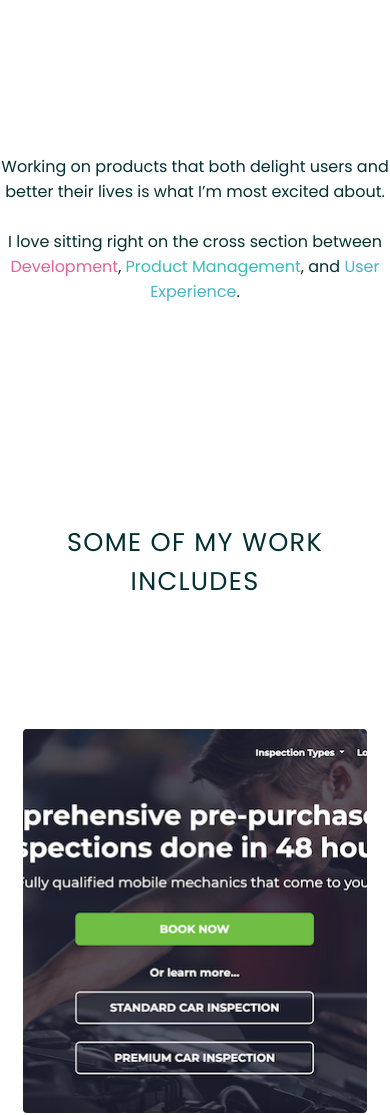
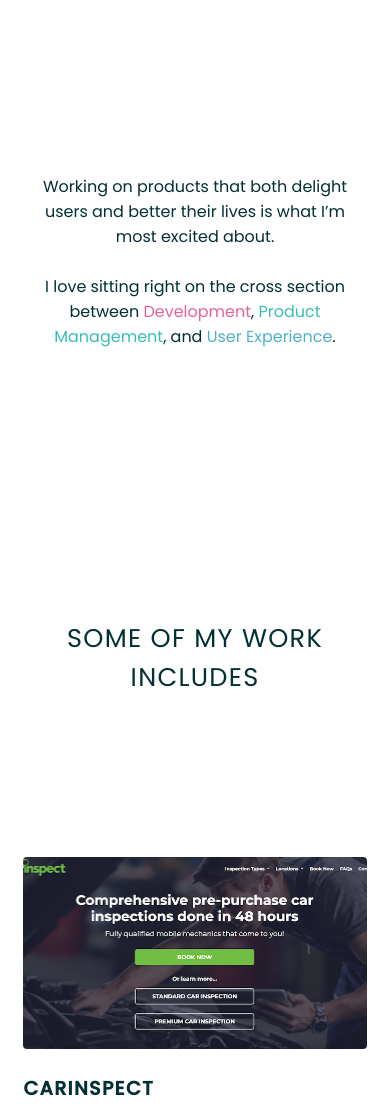
Before and after one commit to sheesh19/sheila-portfolio-white, a plain HTML site: page index.html in a window 390 px wide. Shown: the part 780-1895 px from the top of the page. Drawn offline with Linux system fonts and the light colour scheme.

Commit message:
FEAT: added padding for smaller screens

```diff
--- a/css/components/card.css
+++ b/css/components/card.css
@@ -78,6 +78,6 @@
 @media(max-width: 700px) {
     .card-work-img {
         width: 100%;
-        height: 24rem;
+        height: 12rem;
     }
 }
--- a/css/components/section.css
+++ b/css/components/section.css
@@ -23,3 +23,17 @@
 .section-connect {
     text-align: center;
 }
+
+@media(max-width: 700px) {
+    .section-text {
+        padding: 2rem;
+    }
+
+    .section-title {
+        padding: 2rem;
+    }
+
+    .section-connect > p {
+        padding: 0.6rem 2rem;
+    }
+}
```
